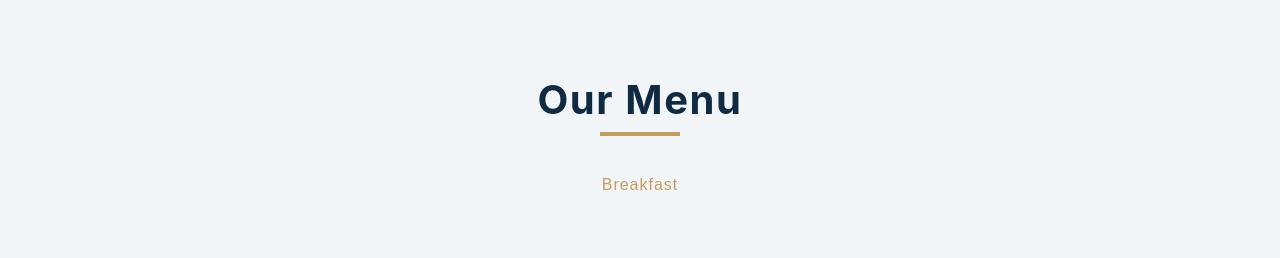
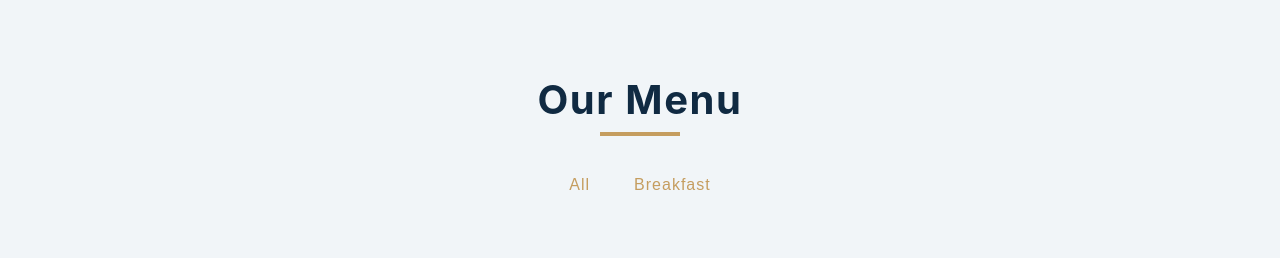
Before and after one commit to MaianneThornton/react-menu-project, a React (Create React App) app: page / in a window 1280 px wide. Shown: the top 258 px of the page. Built offline with nearby package versions, Linux system fonts and the light colour scheme.

Commit message:
Added the manual approach to adding functionality to the buttons

```diff
--- a/src/Categories.js
+++ b/src/Categories.js
@@ -4,6 +4,9 @@ import React from 'react';
 const Categories = ({ filterItems }) => {
   return (
     <div className="btn-container">
+      <button className="filter-btn" onClick={() => filterItems("all")}>
+        all
+      </button>
       <button className="filter-btn" onClick={() => filterItems("breakfast")}>
         breakfast
       </button>
```
